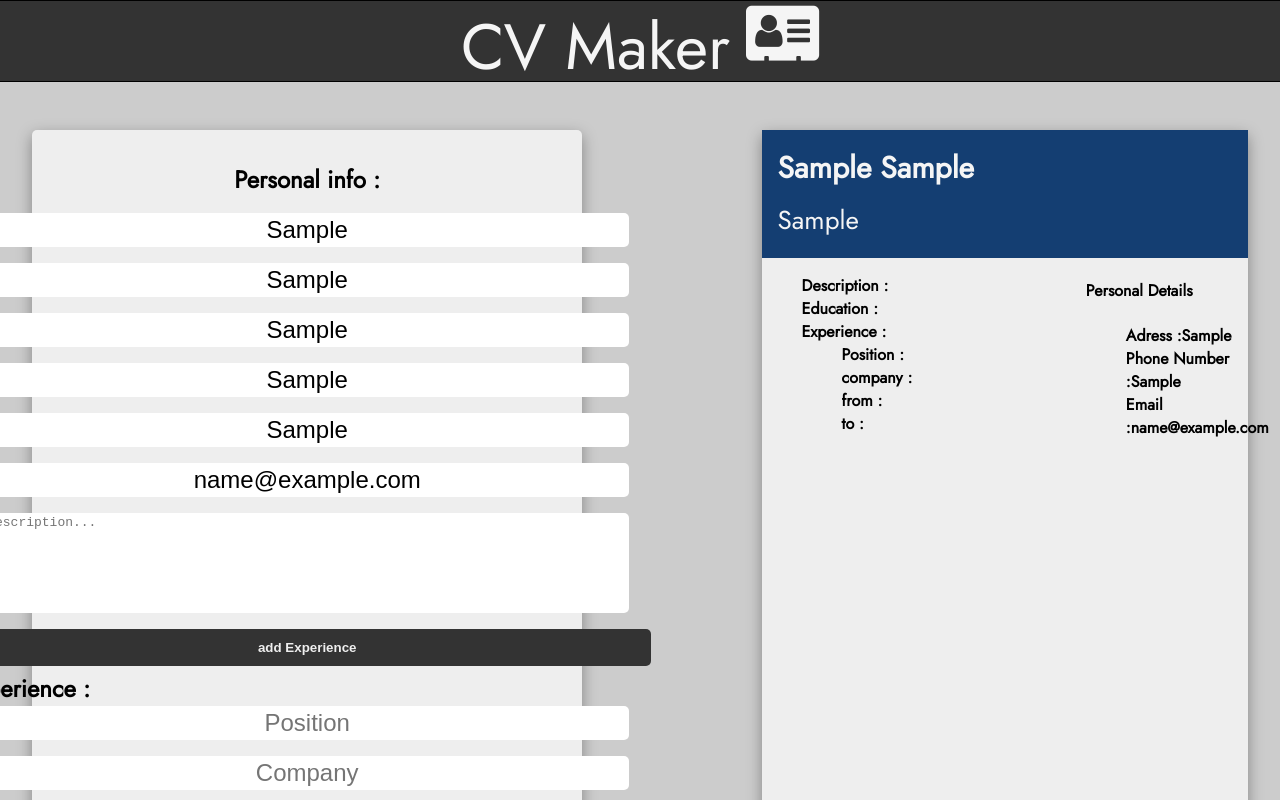
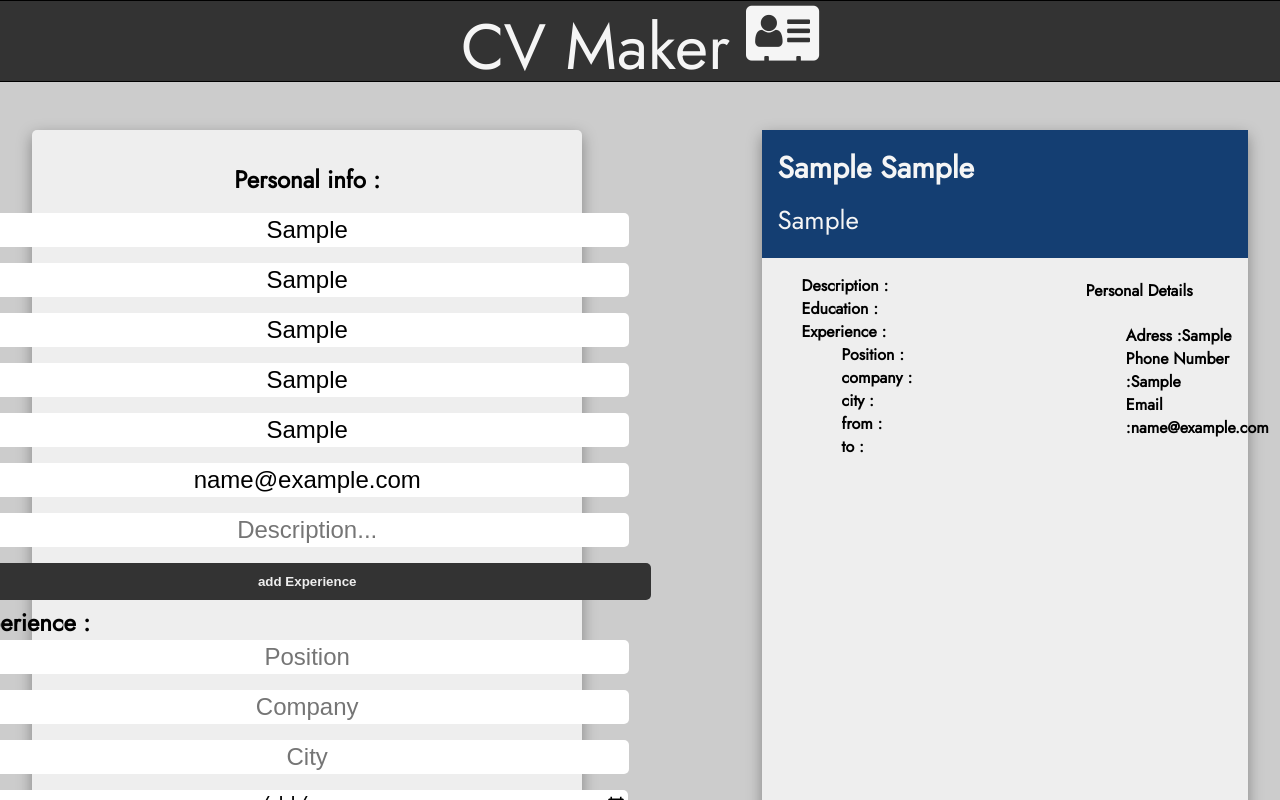
Before and after one commit to theDoorKeeper/react-cv-project, a React (Create React App) app: page / in a window 1280 px wide. Both pictures are taken after typing "Sample", "Sample", "Sample", "Sample", "Sample", "name@example.com" into the empty fields and a click on the button "add Experience". Shown: the top 800 px of the page. Built offline with nearby package versions, Linux system fonts and the light colour scheme; the HTML template or start-up script is replaced by a standard one.

Commit message:
fixed a small bug whre city wasnt previewed

```diff
--- a/src/components/EditingBody.js
+++ b/src/components/EditingBody.js
@@ -165,7 +165,7 @@ educationInputHandler = (e) => {
             <input name="adress" type="text" placeholder="Adress" onChange={this.inputHandler} value={adress} />
             <input name="phoneNumber" type="text" placeholder="Phone Number" onChange={this.inputHandler} value={phoneNumber} />
             <input name="eMail" type="text" placeholder="E-mail" onChange={this.inputHandler} value={eMail} />
-            <textarea id="description" name="description" type="text" placeholder="Description..." onChange={this.inputHandler} value={description} />
+            <input id="description"name="description" type="text" placeholder="Description..." onChange={this.inputHandler} value={description} />
           </form>
         </div>
 
--- a/src/components/Education.js
+++ b/src/components/Education.js
@@ -7,7 +7,7 @@ export default function Education(props) {
       <input name="university" type="text" placeholder="University" onChange={education.inputHandler} value={education.University} id={education.id} />
       <input name="degree" type="text" placeholder="degree" onChange={education.inputHandler} value={education.degree} id={education.id} />
       <input name="city" type="text" placeholder="City" onChange={education.inputHandler} value={education.city} id={education.id} />
-      <input name="subject" type="text" placeholder="Subject" onChange={education.inputHandler} value={education.city} id={education.id} />
+      <input name="subject" type="text" placeholder="Subject" onChange={education.inputHandler} value={education.subject} id={education.id} />
       <input name="fromDate" type="date" onChange={education.inputHandler} value={education.fromDate} id={education.id} />
       <input name="toDate" type="date" onChange={education.inputHandler} value={education.toDate} id={education.id} />
       <button id={education.id} onClick={education.delete}> Delete </button>
--- a/src/components/Preview.js
+++ b/src/components/Preview.js
@@ -13,6 +13,10 @@ function Preview(props) {
       <li>
         company :
         {experience.company}
+      </li>
+      <li>
+        city :
+        {experience.city}
       </li>
       <li>
         from :
```
